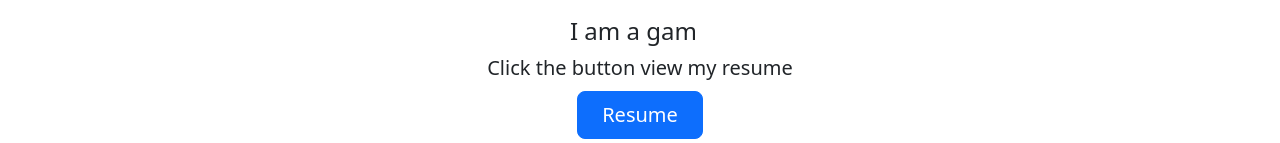
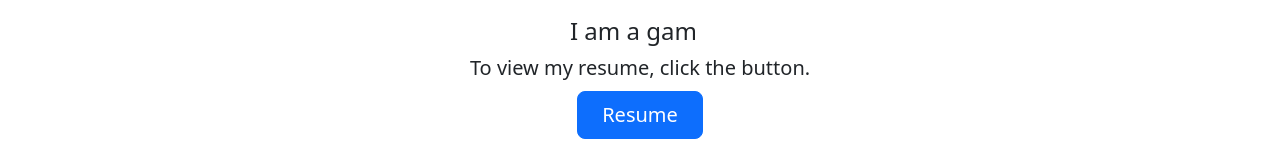
Before and after one commit to Ana-Tran/Ana-Tran.github.io, a React (Create React App) app in the folder portfolio-website/: page / in a window 1280 px wide. Shown: the part 391-534 px from the top of the page. Built offline with nearby package versions, Linux system fonts and the light colour scheme.

Commit message:
Update hero.js
adjusted p text

```diff
--- a/portfolio-website/src/components/hero.js
+++ b/portfolio-website/src/components/hero.js
@@ -34,7 +34,7 @@ export default function hero() {
       </h4>
       <div class="col-lg-6 mx-auto">
         <p class="lead mb-2">
-          Click the button view my resume
+          To view my resume, click the button.
         </p>
         <div class="d-grid gap-2 d-sm-flex justify-content-sm-center">
           <button
```
